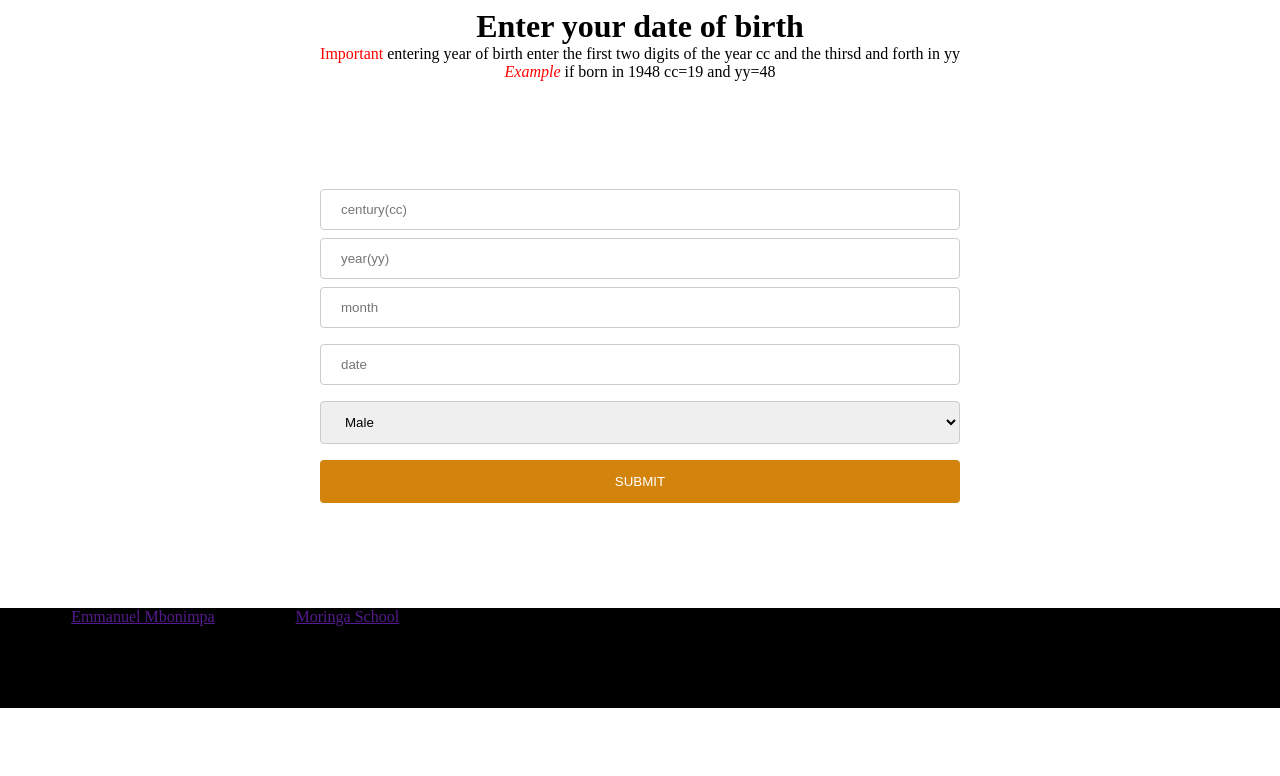
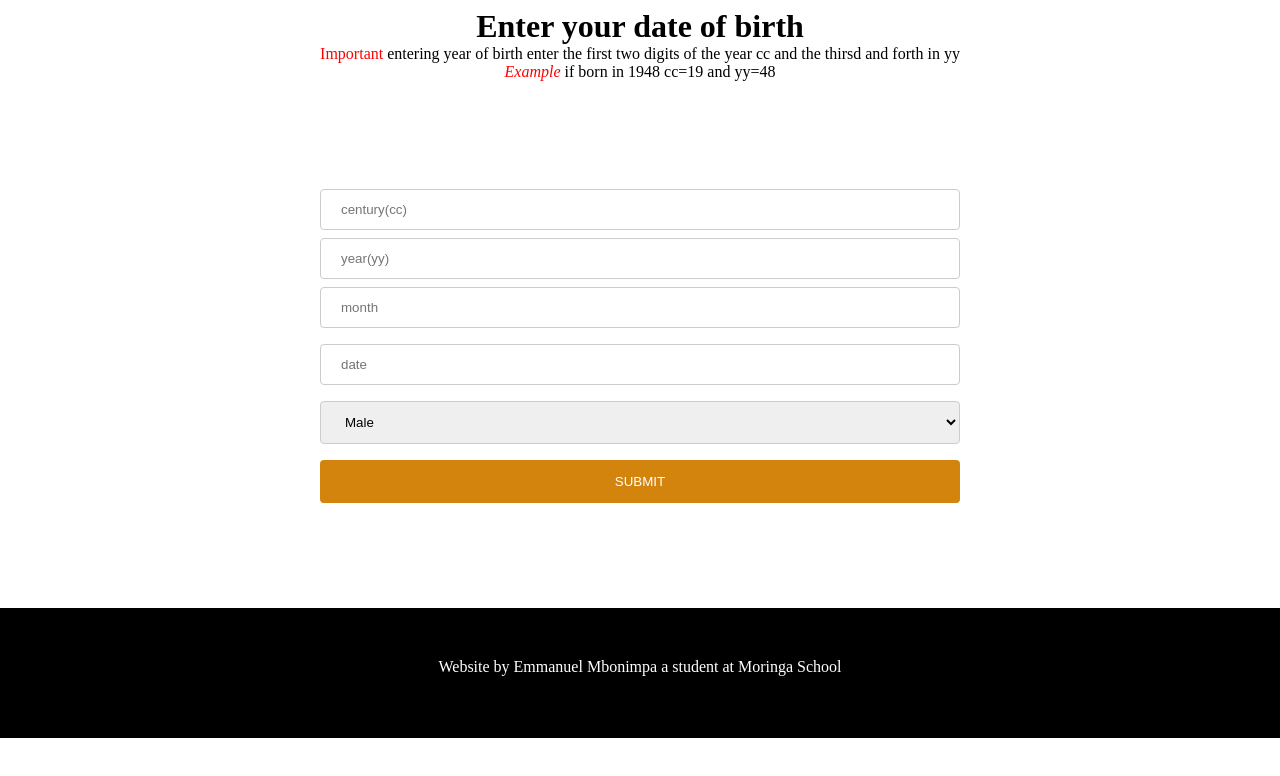
Before and after one commit to tevislin/ghana-names, a plain HTML site: page index.html in a window 1280 px wide. Shown: the part 746-1522 px from the top of the page. After the commit the page ends 1484 px from the top, so only its background shows below. Drawn offline with Linux system fonts and the light colour scheme; a web font is replaced by a local one.

Commit message:
Finished by adding valid links in footer

```diff
--- a/css/style.css
+++ b/css/style.css
@@ -32,6 +32,8 @@
   width: 50%;
   color: white;
   align-items: center;
+  font-family: 'Franklin Gothic Medium', 'Arial Narrow', Arial, sans-serif;
+  font-size: 26px;
 }
 .description h1 {
   margin-top: 45%;
@@ -163,5 +165,20 @@ button{
 footer{
     height: 100px;
     background-color:black;
-    margin-bottom: 10vh;
+    margin-bottom: 0;
+    text-align: center;
+    padding-top: 30px;
 }
+footer p a {
+    text-decoration: none;
+    color: white;
+    transition: 0.5s;
+}
+footer p a:hover{
+    transform: translateY(5px);
+    color: #d3840d;
+}
+footer p{
+    color: white;
+    margin-top: 20px;
+}
--- a/index.html
+++ b/index.html
@@ -57,8 +57,10 @@
     </div>
     <footer>
       <p>
-        Website by<a href="">Emmanuel Mbonimpa</a> a student at
-        <a href="">Moringa School</a>
+        Website by
+        <a href="https://tevislin.github.io/emmanuel/">Emmanuel Mbonimpa</a>
+        a student at
+        <a href="https://moringaschool.com/">Moringa School</a>
       </p>
     </footer>
   </body>
```
